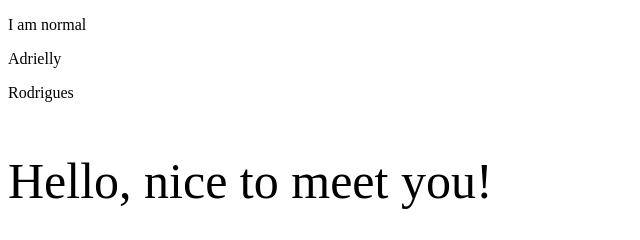
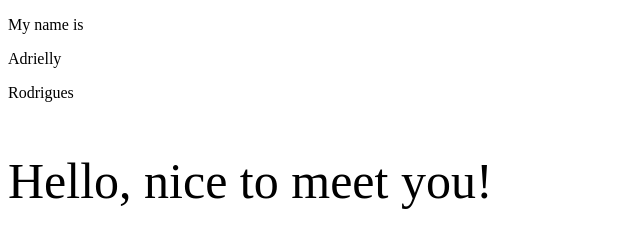
Before and after one commit to aluna-talento/aluna-talento.github.io, a plain HTML site: page index.html in a window 1280 px wide. Shown: the full height of the page, 0-640 px from the left. Drawn offline with Linux system fonts and the light colour scheme.

Commit message:
Criado documento index.html

```diff
--- a/index.html
+++ b/index.html
@@ -2,7 +2,7 @@
 <html>
 <body>
 
-<p>I am normal</p>
+<p>My name is</p>
 <p style="Adrielly;">Adrielly</p>
 <p style="Rodrigues;">Rodrigues</p>
 <p style="font-size:50px;">Hello, nice to meet you!</p>
```
